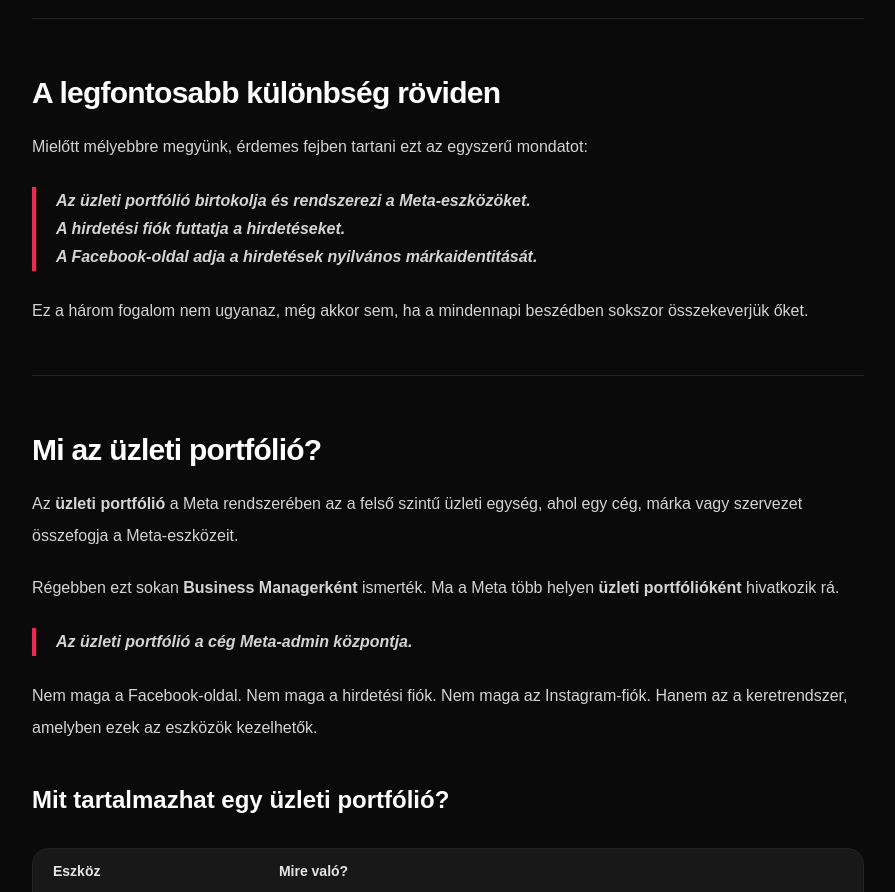
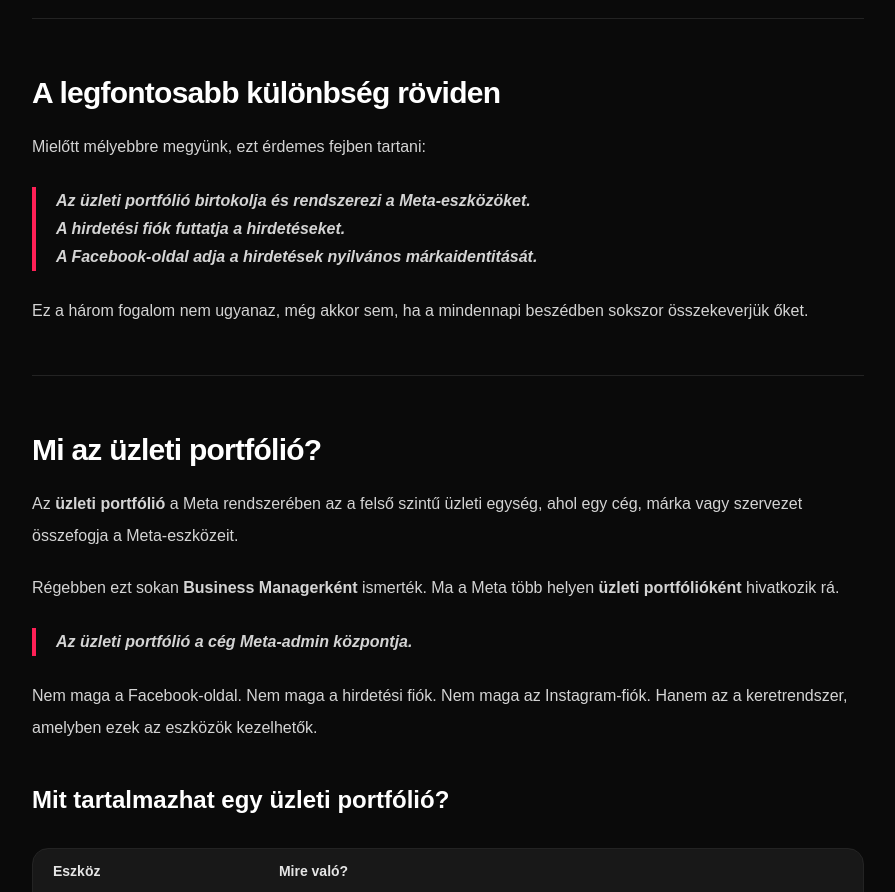
Before and after one commit to danielblum96/blummarketing, a Next.js app: page /blog/meta-uzleti-portfolio-hirdeteskezelo-facebook-oldal in a window 1280 px wide. Shown: the part 1400-2292 px from the top of the page, without its empty margins (192-1087 px from the left). Built offline with nearby package versions, Linux system fonts and the light colour scheme.

Commit message:
content: mondat rövidítve a Meta cikkben

```diff
--- a/app/blog/articles/meta-uzleti-portfolio-hirdeteskezelo-facebook-oldal.tsx
+++ b/app/blog/articles/meta-uzleti-portfolio-hirdeteskezelo-facebook-oldal.tsx
@@ -168,7 +168,7 @@
         <HR />
 
         <H2>A legfontosabb különbség röviden</H2>
-        <P>Mielőtt mélyebbre megyünk, érdemes fejben tartani ezt az egyszerű mondatot:</P>
+        <P>Mielőtt mélyebbre megyünk, ezt érdemes fejben tartani:</P>
         <Blockquote>
           <strong>Az üzleti portfólió birtokolja és rendszerezi a Meta-eszközöket.<br />
           A hirdetési fiók futtatja a hirdetéseket.<br />
```
